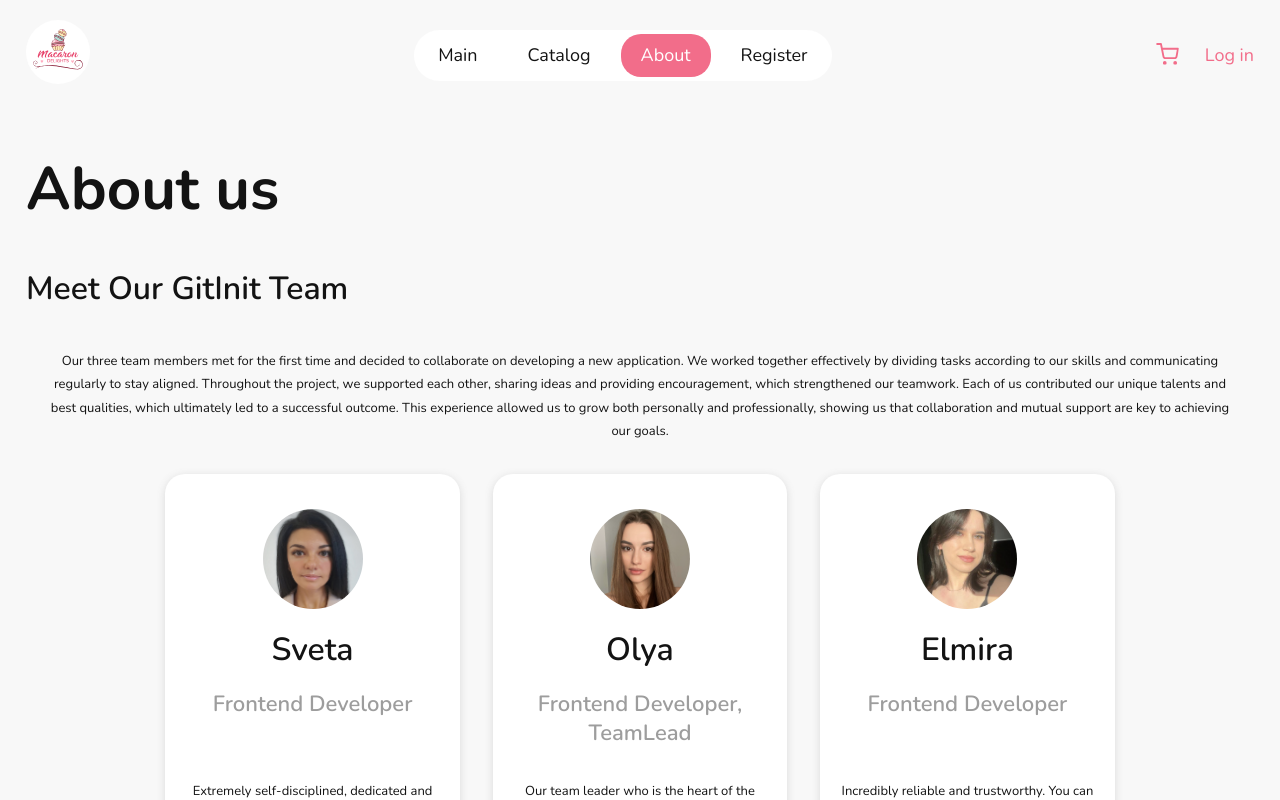
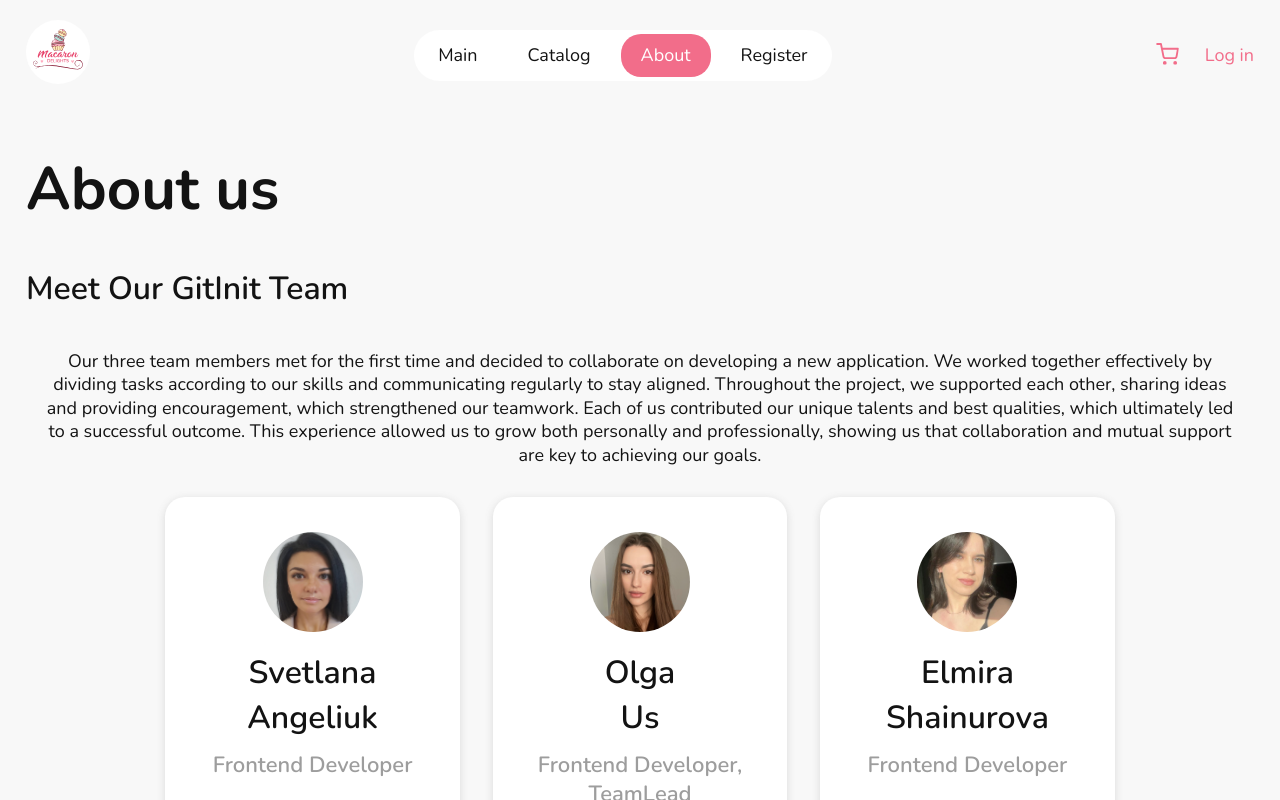
Before and after one commit to SwetlanaAng/ecommerce-app, a React (Vite) app: page / in a window 1280 px wide. Both pictures are taken after a click on the item "About". Shown: the top 800 px of the page. Built offline with nearby package versions, Linux system fonts and the light colour scheme; no server answers.

Commit message:
refactor: add surname, refactor code, remove font-size

```diff
--- a/src/components/teammateCard/TeammateCard.css
+++ b/src/components/teammateCard/TeammateCard.css
@@ -13,29 +13,27 @@
     color: rgb(157, 157, 157);
     text-align: center;
     margin: 10px 0;
-    height: 80px;
+    height: 85px;
   }
   h3 {
     text-align: center;
-    margin-bottom: 10px;
+    margin-bottom: 3px;
   }
   p {
-    font-size: 13px;
     margin: 0 0 10px;
-    height: 300px;
+    height: 390px;
     text-align: center;
   }
   h4 {
-    margin-bottom: 10px;
+    margin-bottom: 15px;
   }
   ol,
   ul {
-    margin-left: 10px;
-    padding-left: 13px;
+    margin-left: 9px;
+    padding-left: 16px;
     li {
-      padding: 5px 10px;
-      font-size: 13px;
-      list-style: auto;
+      padding: 5px 0;
+      list-style: disc;
     }
   }
   .btn {
@@ -70,6 +68,7 @@
         transition: all 0.5s cubic-bezier(0, 1, 0, 1);
         p {
           height: auto;
+          padding: 0 3px;
         }
       }
 
@@ -103,35 +102,27 @@
     border-radius: 100px;
   }
 }
-@media (max-width: 820px) {
+@media (max-width: 860px) {
   .team-card {
     .role {
       height: 90px;
     }
     p {
-      height: 297px;
+      height: 450px;
     }
   }
 }
 @media (max-width: 690px) {
   .team-card {
     p {
-      font-size: 10px;
       margin: 0;
-      height: 280px;
+      height: 500px;
     }
     .accordion {
       .accordion-box {
         h5 {
-          font-size: 13px;
           padding: 10px 10px 10px 5px;
         }
-      }
-    }
-    ol,
-    ul {
-      li {
-        font-size: 10px;
       }
     }
     .btn {
@@ -143,23 +134,16 @@
   .team-card {
     width: 70%;
     .role {
-      height: 40px;
+      height: 50px;
     }
     p {
-      height: 170px;
+      height: 300px;
     }
     .accordion {
       .accordion-box {
         h5 {
-          font-size: 13px;
           padding: 10px 10px 10px 5px;
         }
-      }
-    }
-    ol,
-    ul {
-      li {
-        font-size: 10px;
       }
     }
     .btn {
--- a/src/components/teammateCard/TeammateCard.tsx
+++ b/src/components/teammateCard/TeammateCard.tsx
@@ -5,6 +5,7 @@ import { useState } from 'react';
 
 export interface TeammateCardProps {
   name: string;
+  surname: string;
   role: string;
   img: string;
   text: string;
@@ -16,6 +17,7 @@ export interface TeammateCardProps {
 
 export const TeammateCard = ({
   name,
+  surname,
   role,
   img,
   text,
@@ -24,24 +26,11 @@ export const TeammateCard = ({
   gitLink,
   languages,
 }: TeammateCardProps) => {
-  const [isContributionActive, setIsContributionActive] = useState(false);
-  const [isEducationActive, setIsEducationActive] = useState(false);
-  const [isLanguagesActive, setIsLanguagesActive] = useState(false);
-  function onContributionsClick() {
-    setIsContributionActive(!isContributionActive);
-    setIsEducationActive(false);
-    setIsLanguagesActive(false);
-  }
-  function onEducationClick() {
-    setIsContributionActive(false);
-    setIsEducationActive(!isEducationActive);
-    setIsLanguagesActive(false);
-  }
-  function onLanguagesClick() {
-    setIsContributionActive(false);
-    setIsEducationActive(false);
-    setIsLanguagesActive(!isLanguagesActive);
-  }
+  type AccordionSection = 'contributions' | 'education' | 'languages' | null;
+  const [activeSection, setActiveSection] = useState<AccordionSection>(null);
+  const toggleSection = (section: AccordionSection) => {
+    setActiveSection(activeSection === section ? null : section);
+  };
   return (
     <>
       <div className={`team-card`}>
@@ -49,49 +38,50 @@ export const TeammateCard = ({
           <img src={img} alt={name} />
         </div>
         <h3>{name}</h3>
+        <h3>{surname}</h3>
         <h4 className="role">{role}</h4>
         <p>{text}</p>
         <div className="accordion">
-          <div className="accordion-box" onClick={onContributionsClick}>
+          <div className="accordion-box" onClick={() => toggleSection('contributions')}>
             <h5>
               Contributions
               <img
-                className={`arrow ${isContributionActive ? 'active' : ''}`}
+                className={`arrow ${activeSection === 'contributions' ? 'active' : ''}`}
                 src={arrowDown}
                 alt="arrow-down"
               />
             </h5>
-            <ol className={`contributions ${isContributionActive ? 'active' : ''}`}>
+            <ul className={`contributions ${activeSection === 'contributions' ? 'active' : ''}`}>
               {contributions.map((contribution, index) => (
                 <li key={index}>{contribution}</li>
               ))}
-            </ol>
+            </ul>
           </div>
 
-          <div className="accordion-box" onClick={onEducationClick}>
+          <div className="accordion-box" onClick={() => toggleSection('education')}>
             <h5>
               Education
               <img
-                className={`arrow ${isEducationActive ? 'active' : ''}`}
+                className={`arrow ${activeSection === 'education' ? 'active' : ''}`}
                 src={arrowDown}
                 alt="arrow-down"
               />
             </h5>
-            <div className={`education ${isEducationActive ? 'active' : ''}`}>
+            <div className={`education ${activeSection === 'education' ? 'active' : ''}`}>
               <p>{education}</p>
             </div>
           </div>
 
-          <div className="accordion-box" onClick={onLanguagesClick}>
+          <div className="accordion-box" onClick={() => toggleSection('languages')}>
             <h5>
               Languages
               <img
-                className={`arrow ${isLanguagesActive ? 'active' : ''}`}
+                className={`arrow ${activeSection === 'languages' ? 'active' : ''}`}
                 src={arrowDown}
                 alt="arrow-down"
               />
             </h5>
-            <ul className={`languages ${isLanguagesActive ? 'active' : ''}`}>
+            <ul className={`languages ${activeSection === 'languages' ? 'active' : ''}`}>
               {languages.map((language, index) => (
                 <li key={index}>{language}</li>
               ))}
--- a/src/pages/aboutUs/AboutUs.css
+++ b/src/pages/aboutUs/AboutUs.css
@@ -6,7 +6,6 @@
 }
 .description {
   padding: 0 20px 30px;
-  font-size: 13px;
   text-align: center;
 }
 .rs {
@@ -30,7 +29,7 @@
     max-width: 100%;
   }
 }
-@media (max-width: 600px) {
+/* @media (max-width: 600px) {
   .about-us-page {
     h3 {
       font-size: 20px;
@@ -42,7 +41,7 @@
   .description {
     font-size: 10px;
   }
-}
+} */
 @media (max-width: 550px) {
   .about-us-page {
     .team-cards-container {
--- a/src/pages/aboutUs/AboutUs.tsx
+++ b/src/pages/aboutUs/AboutUs.tsx
@@ -2,7 +2,6 @@ import React from 'react';
 import { TeammateCard } from '../../components/teammateCard/TeammateCard';
 import './AboutUs.css';
 import { gitInitTeam } from './gitInitTeam';
-const { sveta, olya, elmira } = gitInitTeam;
 import logo from '../../assets/logo-rsschool.svg';
 
 const AboutUs: React.FC = () => {
@@ -20,36 +19,9 @@ const AboutUs: React.FC = () => {
         that collaboration and mutual support are key to achieving our goals.
       </p>
       <div className="team-cards-container">
-        <TeammateCard
-          name={sveta.name}
-          role={sveta.role}
-          img={sveta.img}
-          text={sveta.text}
-          contributions={sveta.contributions}
-          gitLink={sveta.gitLink}
-          education={sveta.education}
-          languages={sveta.languages}
-        />
-        <TeammateCard
-          name={olya.name}
-          role={olya.role}
-          img={olya.img}
-          text={olya.text}
-          contributions={olya.contributions}
-          gitLink={olya.gitLink}
-          education={olya.education}
-          languages={olya.languages}
-        />
-        <TeammateCard
-          name={elmira.name}
-          role={elmira.role}
-          img={elmira.img}
-          text={elmira.text}
-          contributions={elmira.contributions}
-          gitLink={elmira.gitLink}
-          education={elmira.education}
-          languages={elmira.languages}
-        />
+        {Object.values(gitInitTeam).map(teammate => (
+          <TeammateCard key={teammate.name} {...teammate} />
+        ))}
       </div>
 
       <a href="https://rs.school/" target="_blank" className="rs" aria-label="schoolLogo">
--- a/src/pages/aboutUs/gitInitTeam.ts
+++ b/src/pages/aboutUs/gitInitTeam.ts
@@ -7,7 +7,8 @@ interface GitInitTeam {
 }
 export const gitInitTeam: GitInitTeam = {
   sveta: {
-    name: 'Sveta',
+    name: 'Svetlana',
+    surname: 'Angeliuk',
     role: 'Frontend Developer',
     img: Sveta,
     text: 'Extremely self-disciplined, dedicated and hardworking. She is very active and always eager to contribute to our project. Additionally, she is highly responsible and attentive to details, making significant contributions during the testing phase of our product.',
@@ -23,7 +24,8 @@ export const gitInitTeam: GitInitTeam = {
     languages: ['Russian - native speaker', 'English - B2'],
   },
   olya: {
-    name: 'Olya',
+    name: 'Olga',
+    surname: 'Us',
     role: 'Frontend Developer, TeamLead',
     img: Olya,
     text: 'Our team leader who is the heart of the project. She has poured her soul into this work and always demonstrates commitment and passion. As a team lead, she was always ready to help solve any issues, offer support, and tackle the most challenging tasks with enthusiasm and professionalism.',
@@ -42,6 +44,7 @@ export const gitInitTeam: GitInitTeam = {
   },
   elmira: {
     name: 'Elmira',
+    surname: 'Shainurova',
     role: 'Frontend Developer',
     img: Elmira,
     text: 'Incredibly reliable and trustworthy. You can always count on her to handle tasks independently. She willingly takes on responsibilities and successfully completes the assignments entrusted to her, demonstrating great initiative and dedication.',
```
Also changed, not shown: 1 other file (tests, documents, lock files or other folders).
